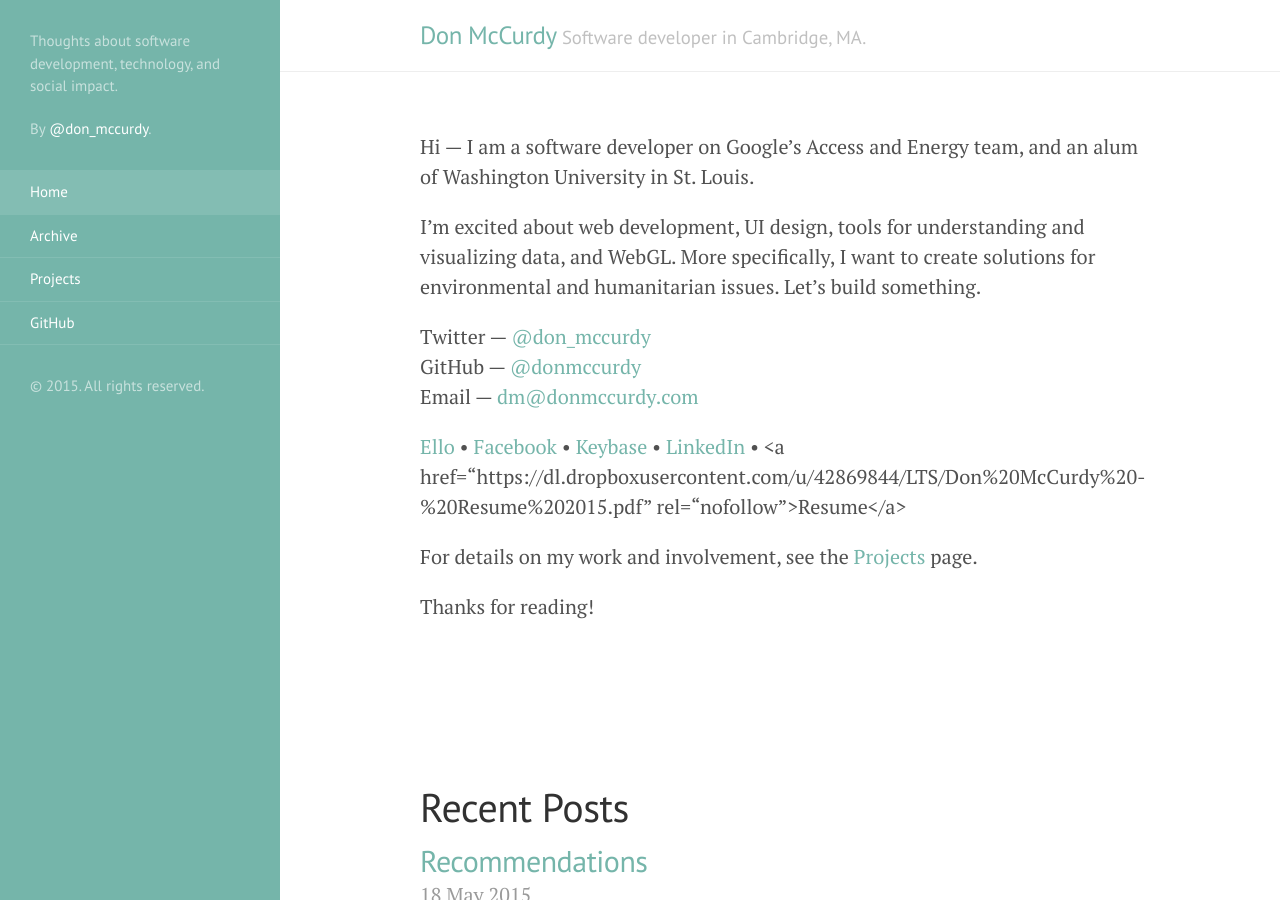
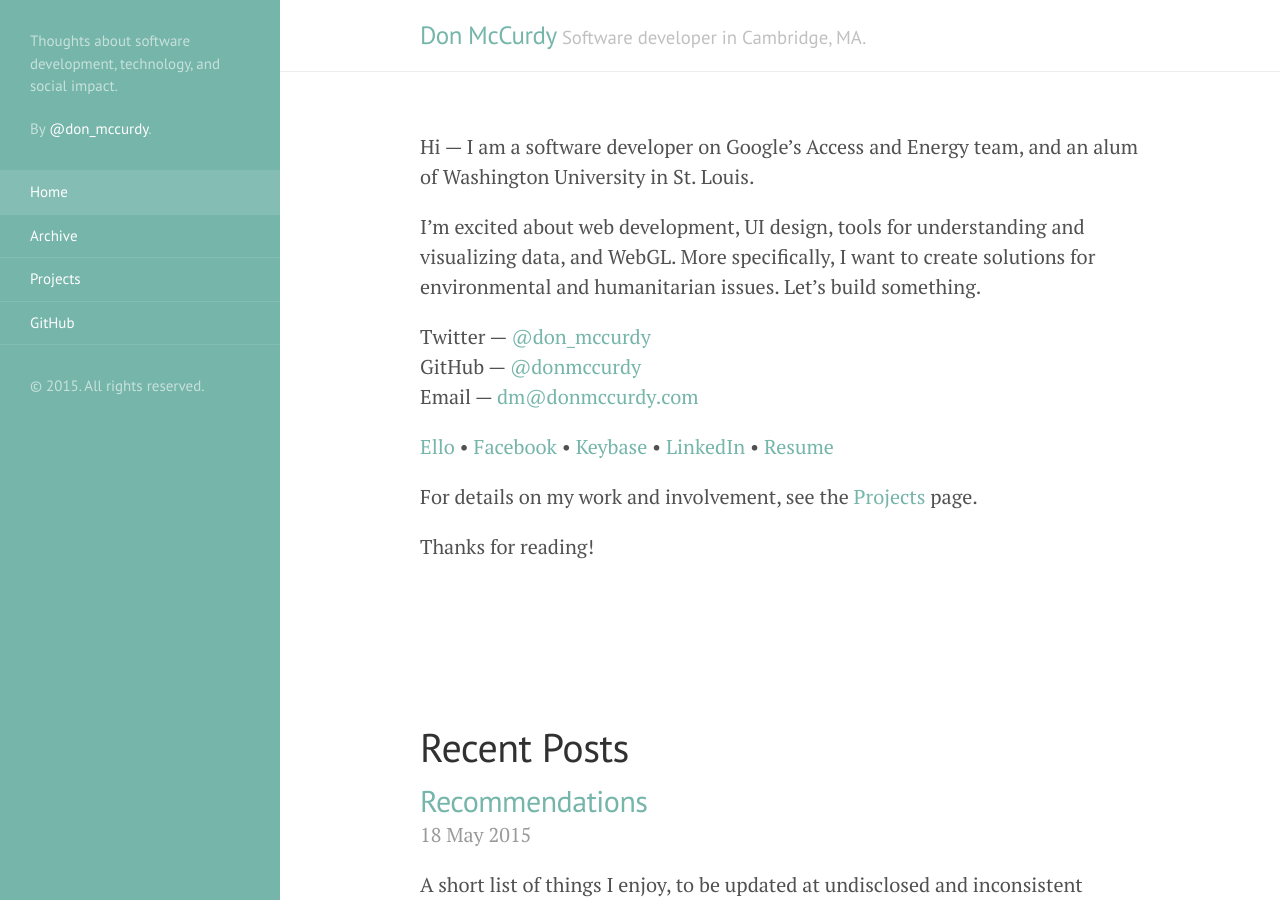
Before and after one commit to donmccurdy/blog, a Jekyll site: the page built from index.html, in a window 1280 px wide and 900 px high. Built offline with Jekyll 4.4.1, drawn with Linux system fonts in a browser that asks for light colours; Markdown is read by kramdown in place of the engine named in the settings; the list of posts is cut into pages by our own code.

Commit message:
hotfix for resume link

```diff
--- a/_includes/about.md
+++ b/_includes/about.md
@@ -17,7 +17,7 @@ Email — [dm@donmccurdy.com](mailto:dm@donmccurdy.com)
 •
 [LinkedIn](https://www.linkedin.com/in/donmccurdy)
 •
-<a href=“https://dl.dropboxusercontent.com/u/42869844/LTS/Don%20McCurdy%20-%20Resume%202015.pdf” rel=“nofollow”>Resume</a>
+<a href="https://dl.dropboxusercontent.com/u/42869844/LTS/Don%20McCurdy%20-%20Resume%202015.pdf" rel="nofollow">Resume</a>
 
 For details on my work and involvement, see the [Projects](/projects) page.
 
```
